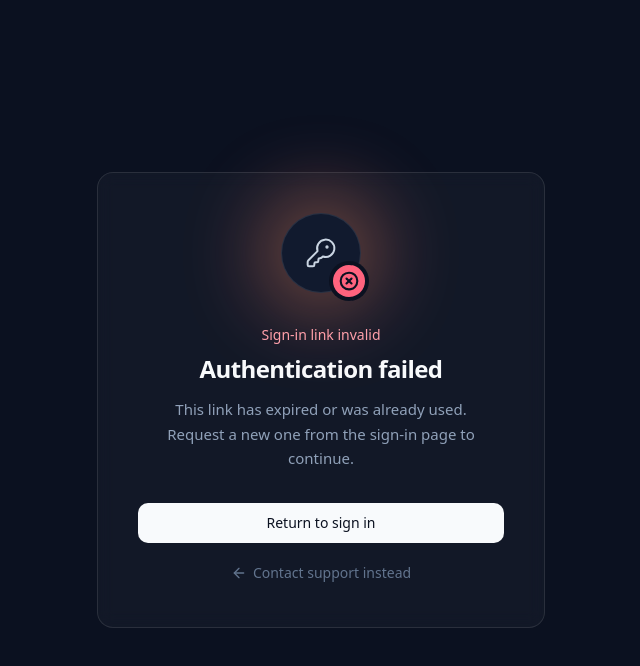
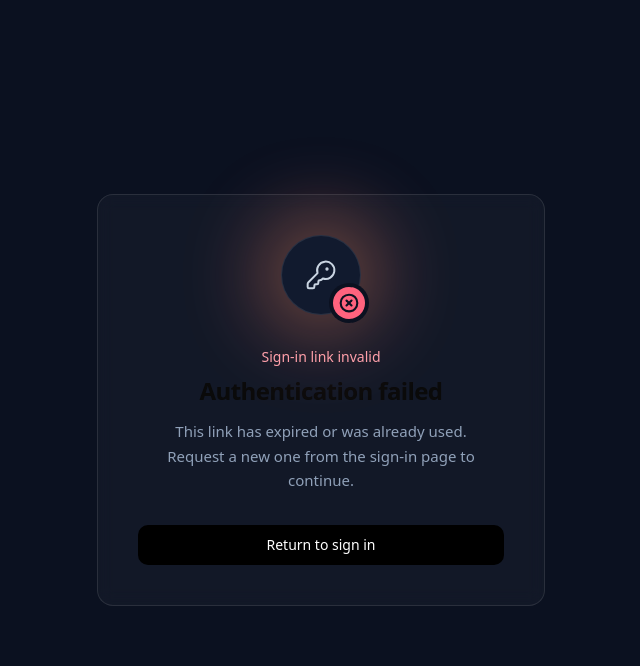
Before and after one commit to Mhando-Z/Aurora, a Next.js app: page /error in a window 1280 px wide. Shown: the top 666 px of the page, without its empty margins (319-959 px from the left). Built offline with nearby package versions, Linux system fonts and the light colour scheme; a web font is replaced by a local one.

Commit message:
Phase One

```diff
--- a/src/app/(auth)/error/page.jsx
+++ b/src/app/(auth)/error/page.jsx
@@ -85,7 +85,7 @@ export default function AuthErrorPage() {
 
         <motion.h1
           variants={rise}
-          className="text-2xl font-semibold tracking-tight text-slate-50"
+          className="text-2xl font-semibold tracking-tight"
         >
           Authentication failed
         </motion.h1>
@@ -101,13 +101,13 @@ export default function AuthErrorPage() {
         <motion.div variants={rise} className="mt-8">
           <Link
             href="/login"
-            className="inline-flex w-full items-center justify-center gap-1.5 rounded-lg bg-slate-50 px-4 py-2.5 text-sm font-medium text-[#0B1120] transition-colors hover:bg-slate-200"
+            className="inline-flex w-full items-center justify-center gap-1.5 rounded-lg bg-black px-4 py-2.5 text-sm font-medium text-white transition-colors "
           >
             Return to sign in
           </Link>
         </motion.div>
 
-        <motion.div variants={rise} className="mt-5">
+        {/* <motion.div variants={rise} className="mt-5">
           <Link
             href="/support"
             className="inline-flex items-center gap-1.5 text-sm text-slate-500 transition-colors hover:text-slate-300"
@@ -115,7 +115,7 @@ export default function AuthErrorPage() {
             <ArrowLeft className="h-4 w-4" strokeWidth={2} />
             Contact support instead
           </Link>
-        </motion.div>
+        </motion.div> */}
       </motion.div>
     </main>
   );
```
